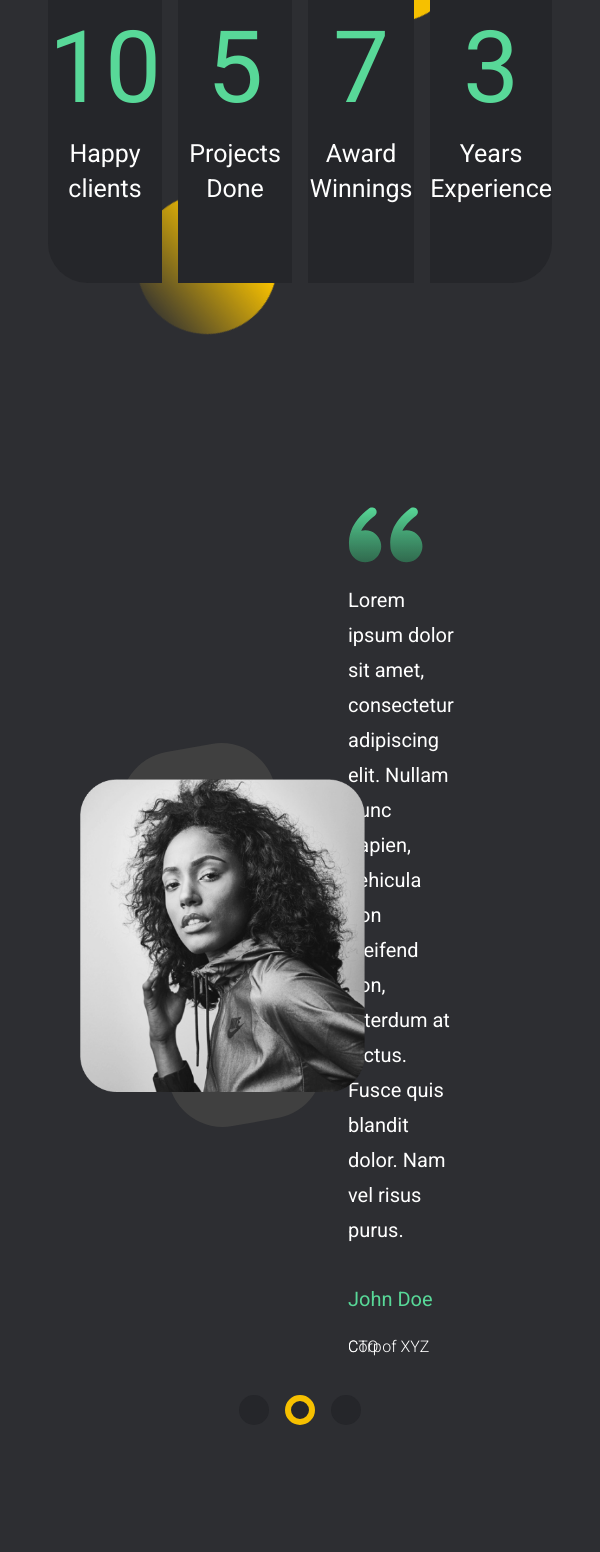
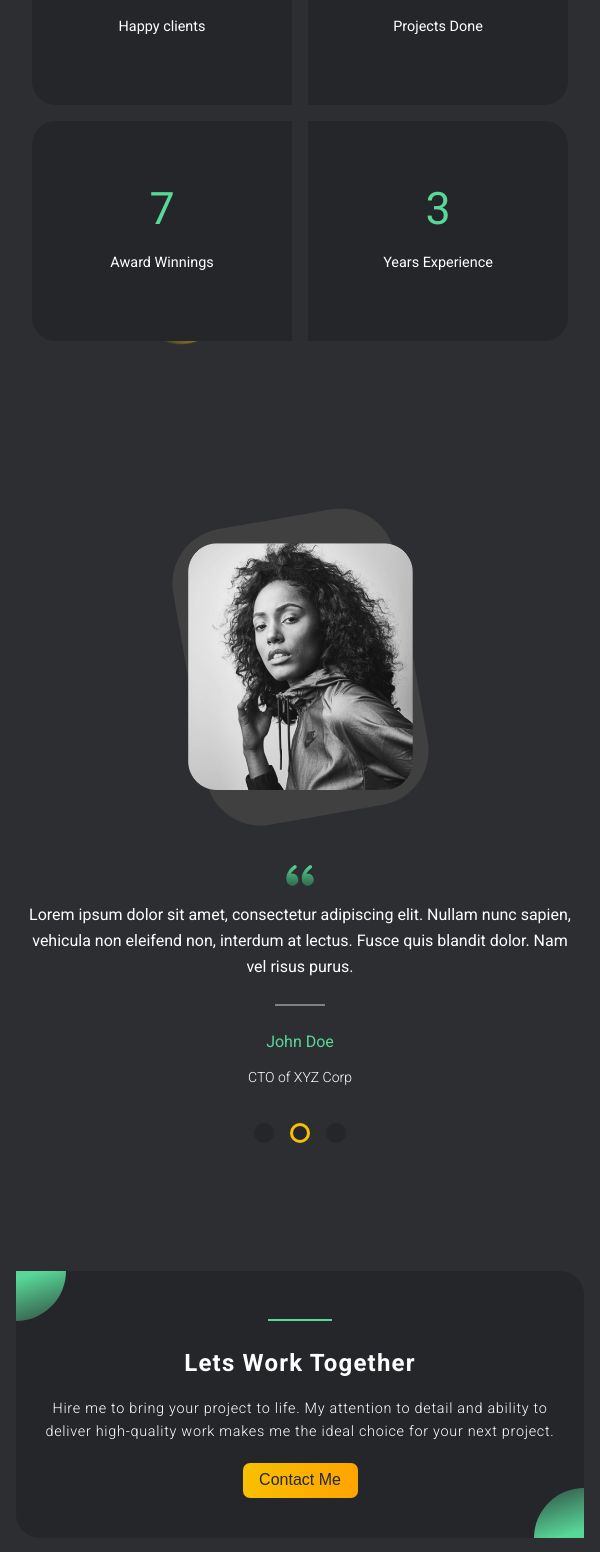
Before and after one commit to tersoo-ahire/Portfolio, a React (Vite) app in the folder project/: page / in a window 600 px wide. Shown: the part 3887-5439 px from the top of the page. Built offline with nearby package versions, Linux system fonts and the light colour scheme.

Commit message:
made last changes for small tab responsiveness

```diff
--- a/project/src/styles_tablet_small/App.css
+++ b/project/src/styles_tablet_small/App.css
@@ -298,4 +298,147 @@
     .viewall > a {
         font-size: 0.9rem;
     }
+
+    .section-three {
+        flex-direction: column;
+        padding: 3em 2em;
+    }
+
+    .section-three-left, .section-three-right {
+        width: 100%;
+    }
+
+    .card1, .card3 {
+        height: 220px;
+        border-radius: 24px 0px 0px 24px;
+        padding: 0em 0.5em;
+    }
+
+    .card2, .card4 {
+        height: 220px;
+        border-radius: 0px 24px 24px 0px;
+        padding: 0em 0.5em;
+    }
+
+    .card-p1 {
+        font-size: 2.8rem;
+    }
+
+    .card-p2 {
+        font-size: 0.9rem;
+    }
+
+    .card-circle1 {
+        width: 50px;
+        height: 50px;
+        left: 15px;
+        bottom: 5px;
+    }
+
+    .card-circle2 {
+        width: 50px;
+        height: 50px;
+        right: 15px;
+        top: 5px;
+    }
+
+    section {
+        padding: 0em 1.5em;
+    }
+
+    .testimonial-container {
+        flex-direction: column;
+    }
+
+    .testimonial-left {
+        width: 100%;
+    }
+
+    .testimonial-right {
+        width: 100%;
+        align-items: center;
+    }
+
+    .testimonial-right img {
+        width: 28px;
+    }
+
+    .img-bg {
+        width: 225px;
+        height: 300px;
+    }
+
+    .img-con {
+        width: 225px;
+        height: 300px;
+    }
+
+    .test-p1 {
+        font-size: 1rem;
+        line-height: 26px;
+        text-align: center;
+    }
+
+    .test-p2 {
+        font-size: 1rem;
+        margin-bottom: 10px;
+    }
+
+    .test-p3 {
+        font-size: 0.875rem;
+    }
+
+    .nav-circle {
+        width: 20px;
+        height: 20px;
+    }
+
+    .active2 {
+        border: 3px solid #F6C000;
+    }
+
+    hr {
+        width: 64px;
+    }
+
+    .hr2 {
+        display: block;
+        width: 50px;
+        border: 1px solid #808080;
+    }
+
+    .section-five {
+        margin: 0em 1em;
+        border-radius: 24px;
+        padding: 2.5em 1.7em;
+        gap: 1.25em;
+    }
+
+    .section-five-h4 {
+        font-size: 1.5rem;
+    }
+
+    .section-five-p {
+        font-weight: 300;
+        font-size: 0.9rem;
+    }
+
+    .shape1 {
+        width: 50px;
+        height: 50px;
+    }
+
+    .shape2 {
+        width: 50px;
+        height: 50px;
+    }
+
+    .whatsapp {
+        width: 60px;
+        right: 1em;
+    }
+
+    .whatsapp:hover {
+        width: 65px;
+    }
 }
```
